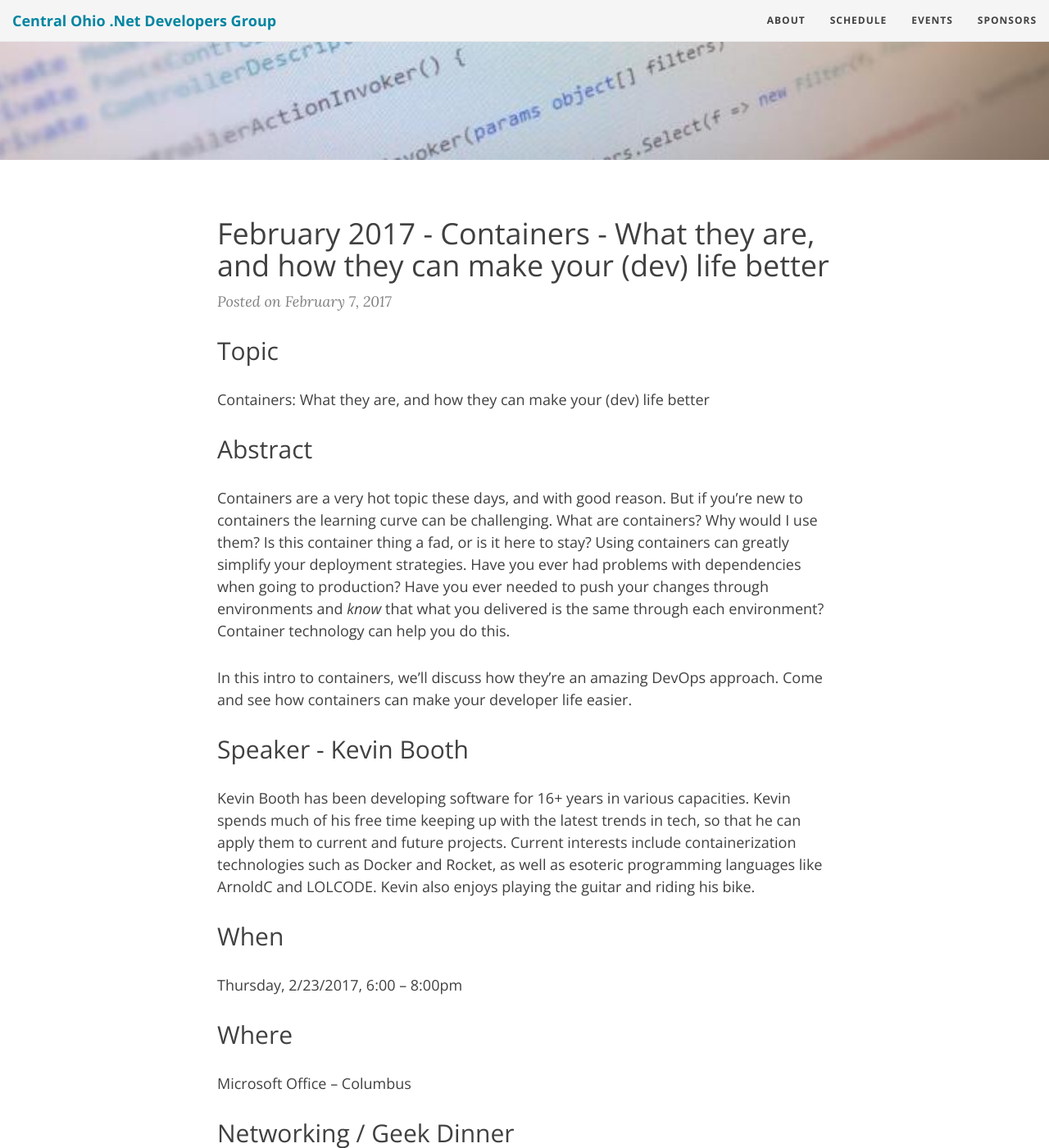
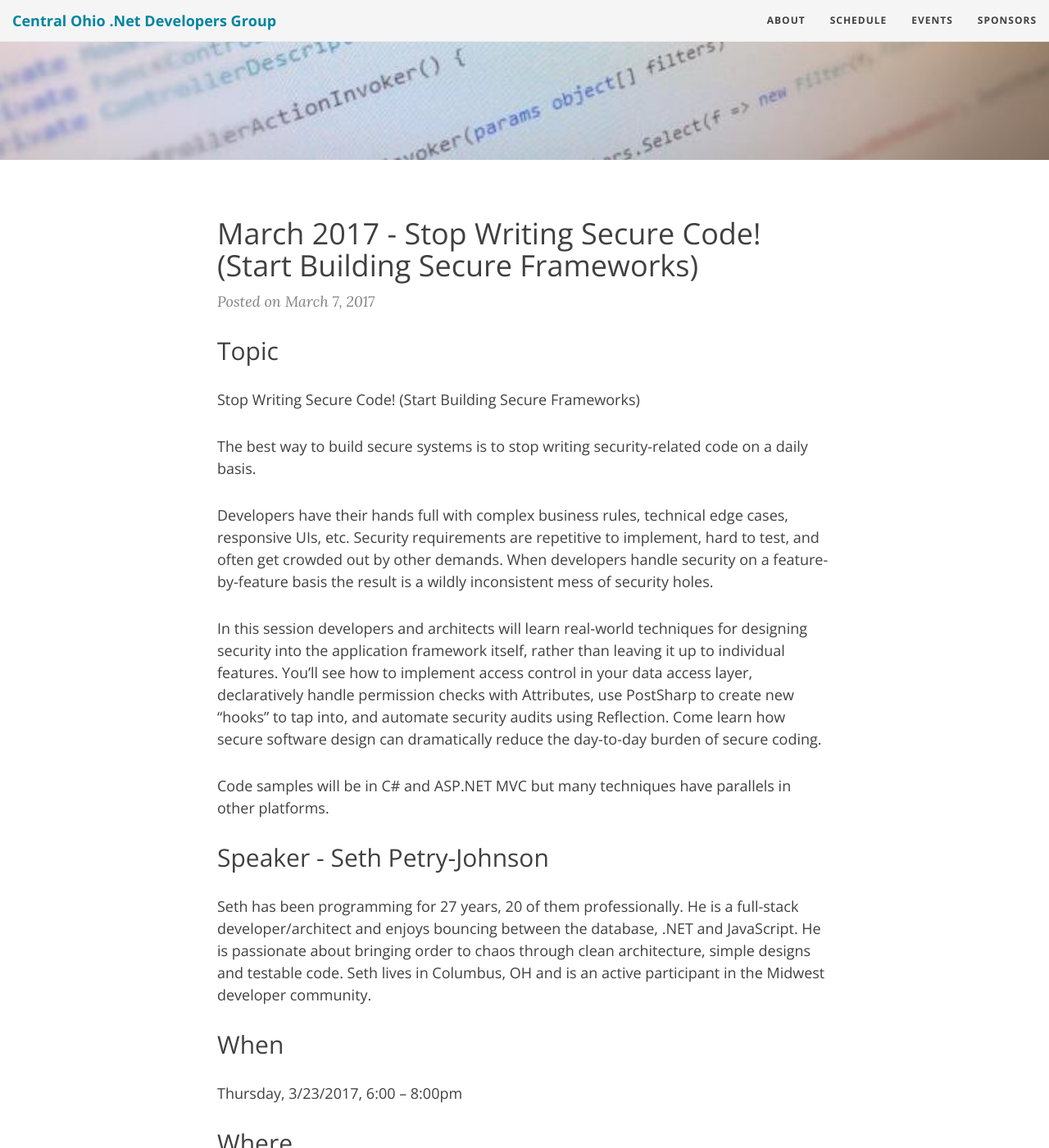
Before and after one commit to condg/condg.github.io, a Jekyll site: the page built from index.html, in a window 1280 px wide and 1400 px high, scrolled down 436 px. Shown: the whole window at 82% size. Built offline with Jekyll 4.4.1, drawn with Linux system fonts in a browser that asks for light colours; nearby versions of some CDN libraries; the list of posts is cut into pages by our own code; comment, search, counter and statistics services are not loaded; some of the changed text lies outside the part shown.

Commit message:
added march meeting info with Seth's abstract (#7)
Looks good

```diff
--- /dev/null
+++ b/_posts/2017-03-07-march-2017-stop-writing-secure-code.md
@@ -0,0 +1,37 @@
+---
+title: "March 2017 - Stop Writing Secure Code! (Start Building Secure Frameworks)"
+date: 2017-03-07
+layout: post
+---
+
+## Topic
+
+Stop Writing Secure Code! (Start Building Secure Frameworks)
+
+The best way to build secure systems is to stop writing security-related code on a daily basis.
+
+Developers have their hands full with complex business rules, technical edge cases, responsive UIs, etc. Security requirements are repetitive to implement, hard to test, and often get crowded out by other demands. When developers handle security on a feature-by-feature basis the result is a wildly inconsistent mess of security holes.
+
+In this session developers and architects will learn real-world techniques for designing security into the application framework itself, rather than leaving it up to individual features. You’ll see how to implement access control in your data access layer, declaratively handle permission checks with Attributes, use PostSharp to create new "hooks" to tap into, and automate security audits using Reflection. Come learn how secure software design can dramatically reduce the day-to-day burden of secure coding.
+
+Code samples will be in C# and ASP.NET MVC but many techniques have parallels in other platforms.
+
+## Speaker - Seth Petry-Johnson
+
+Seth has been programming for 27 years, 20 of them professionally. He is a full-stack developer/architect and enjoys bouncing between the database, .NET and JavaScript. He is passionate about bringing order to chaos through clean architecture, simple designs and testable code. Seth lives in Columbus, OH and is an active participant in the Midwest developer community.
+
+## When
+
+Thursday, 3/23/2017, 6:00 – 8:00pm
+
+## Where
+
+[Microsoft Office – Columbus](http://maps.google.com/maps?f=q&amp;hl=en&amp;q=8800+Lyra+Dr.+Columbus,+OH+43240&amp;om=1)
+
+## Networking / Geek Dinner
+
+Please join us for a geek dinner after the meeting at The Pub at 1554 Polaris Parkway, Columbus, Ohio 43240.
+
+## Meeting Sponsor
+
+Opportunities to sponsor a CONDG meeting are available! For more information please email contact@condg.org
--- a/schedule.md
+++ b/schedule.md
@@ -11,7 +11,7 @@
 |:---------:|:----:|:---------------:|:---------:|:----------:|
 |  January  | 26th | [Visual Studio...What's Coming in 2017](/2017/01/17/january-2017-visual-studio-whats-coming-in-2017/) | [Brian Sherwin](http://briansherwin.com/) | [TEKsystems](https://www.teksystems.com) |
 |  February | 23rd | Containers: What they are, and how they can make your (dev) life better | Kevin Booth | [Fusion Alliance](https://fusionalliance.com/) |
-|   March   | 23rd |       TBD       |           | Available |
+|   March   | 23rd |       Stop Writing Secure Code! (Start Building Secure Frameworks)       | Seth Petry-Johnson | Available |
 |   April   | 27th |       TBD       | [Lee Brandt](http://leebrandt.me/) | Available |
 |    May    | 25th |       TBD       |           | Available |
 |    June   | 22nd |       TBD       |           | Available |
```
